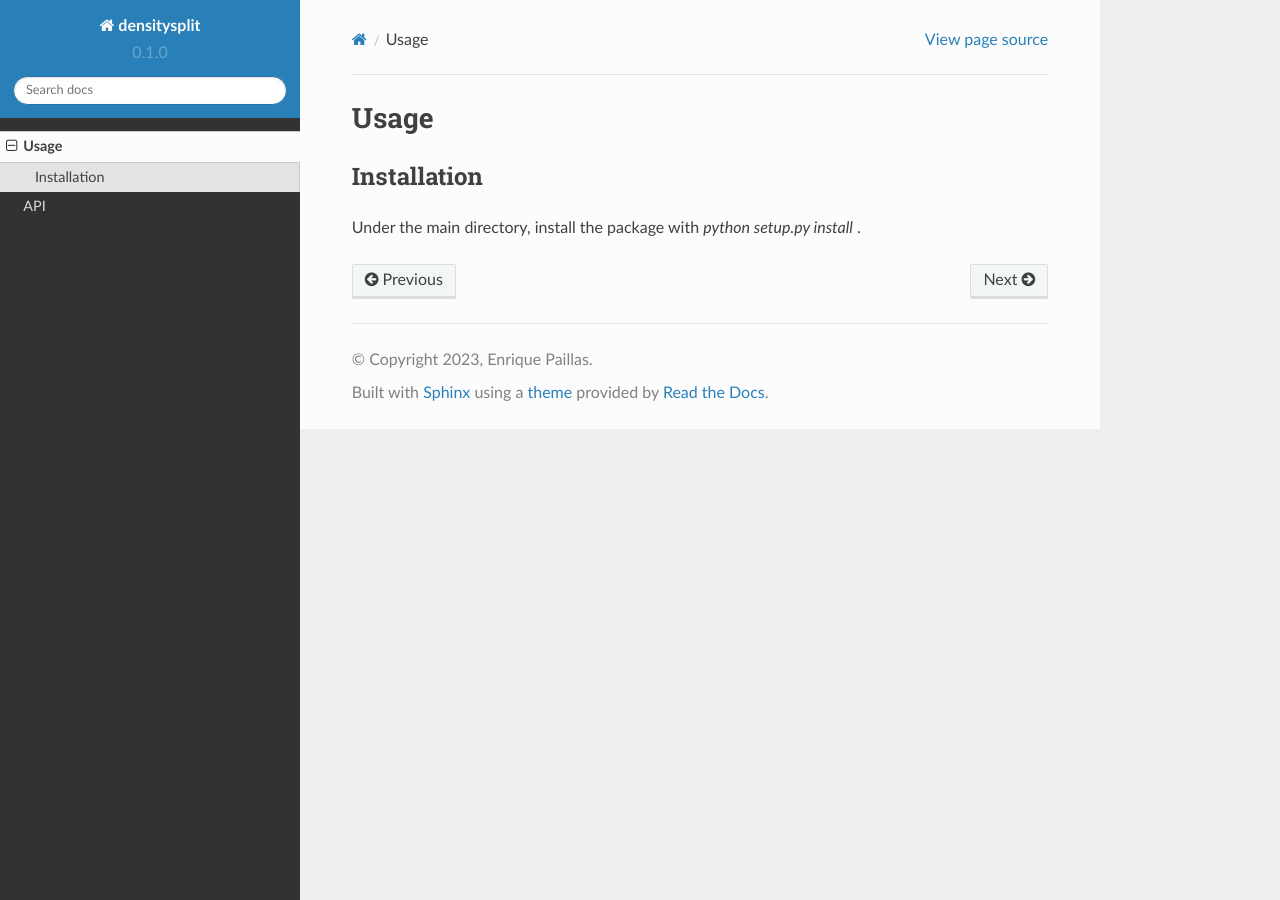
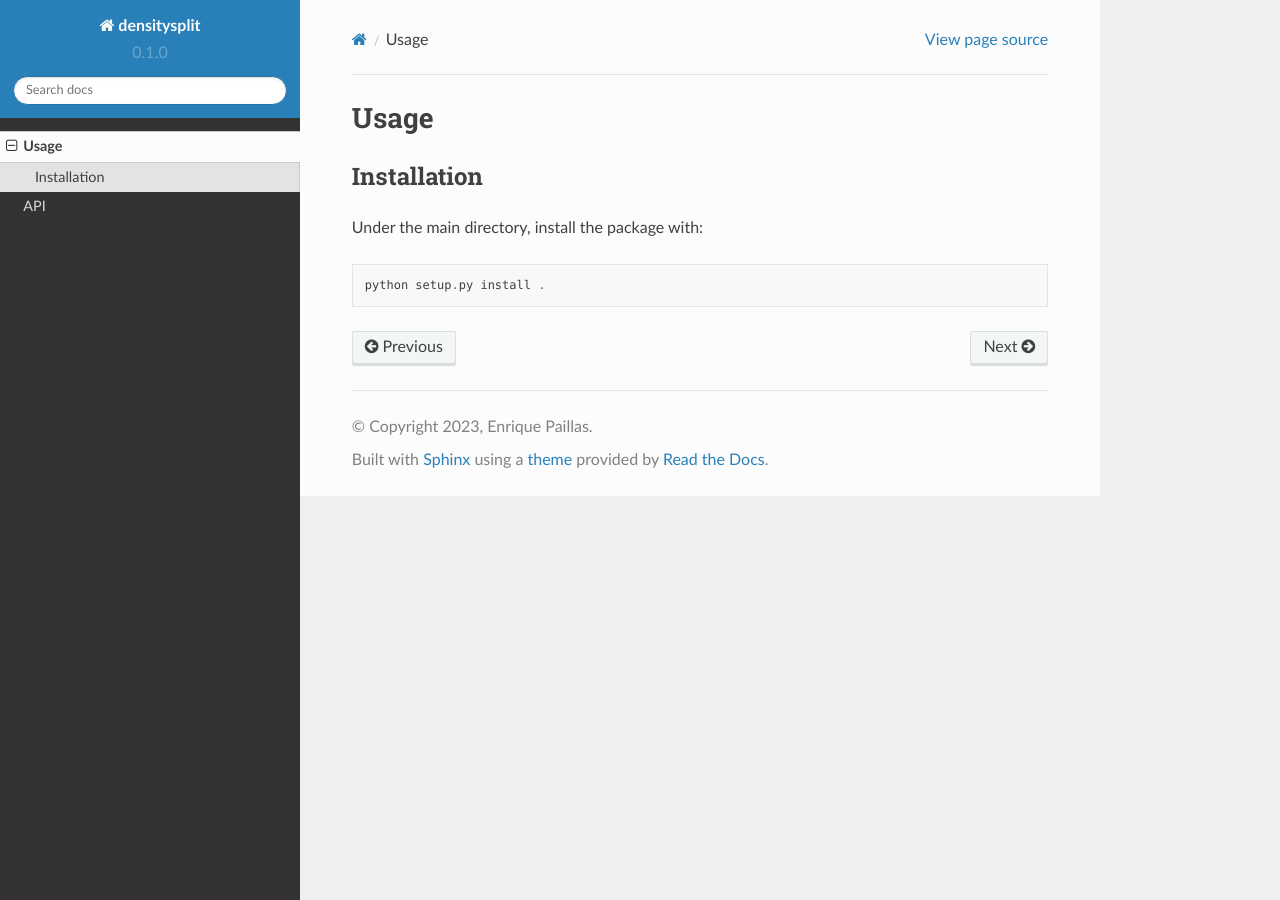
Before and after one commit to epaillas/densitysplit, a Sphinx documentation site: the page built from docs/source/usage.rst, in a window 1280 px wide. Built offline with Sphinx 7.4.7 and the Read the Docs theme 2.0.0, drawn with Linux system fonts in a browser that asks for light colours.

Commit message:
update docs

```diff
--- a/docs/source/usage.rst
+++ b/docs/source/usage.rst
@@ -6,4 +6,6 @@ Usage
 Installation
 ------------
 
-Under the main directory, install the package with `python setup.py install` .
+Under the main directory, install the package with::
+
+    python setup.py install .
```
